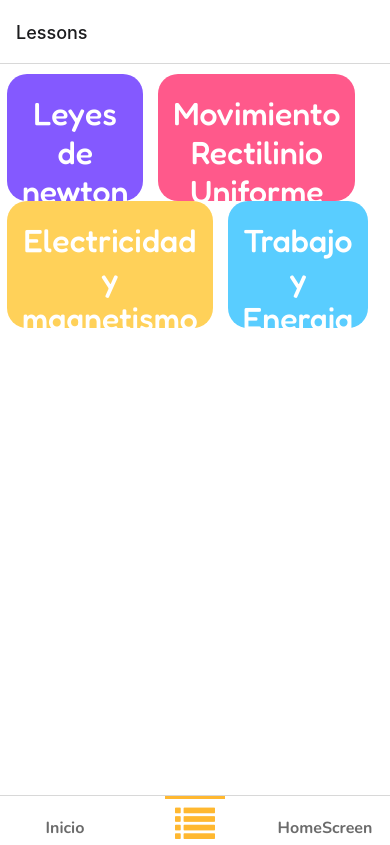
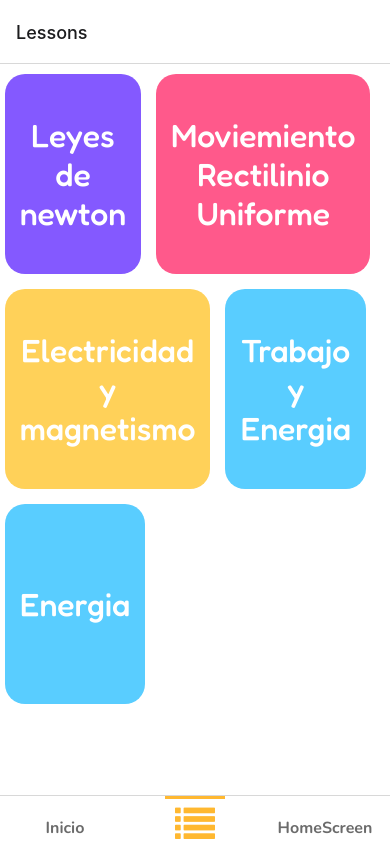
Before and after one commit to CalebGDM/Physum, a React Native app: screen /LessonsStack in a window 390 px wide. Built offline with nearby package versions, Linux system fonts and the light colour scheme; grey boxes are pictures that could not be loaded; what expo-linking would draw is missing.

Commit message:
fix: Fixed a lot of bugs bugs fiexed: 	-added dynamic nums of rows on quiz questions 	-changed custombutton margins 	-fixed errors on lessons list 	-improved lessonsPreview list

```diff
--- a/assets/data/lessons.ts
+++ b/assets/data/lessons.ts
@@ -7,7 +7,7 @@ export default [
     },
     {
         id: '1',
-        lessonName: 'Movimiento Rectilinio Uniforme',
+        lessonName: 'Moviemiento Rectilinio Uniforme',
         color: '#FF598B',
         imageUri: 'https://cdn.pixabay.com/photo/2020/03/25/12/33/apple-4967157_960_720.png'
     },
@@ -23,4 +23,10 @@ export default [
         color: '#59CDFF',
         imageUri: 'https://cdn.pixabay.com/photo/2020/03/25/12/33/apple-4967157_960_720.png'
     },
+    {
+        id: '4',
+        lessonName: 'Energia',
+        color: '#59CDFF',
+        imageUri: 'https://cdn.pixabay.com/photo/2020/03/25/12/33/apple-4967157_960_720.png'
+    },
 ]
--- a/assets/data/topicInfo.ts
+++ b/assets/data/topicInfo.ts
@@ -3,9 +3,9 @@ export default [
         id: 1,
         info:`# Primera Ley o Ley de la inercia
 
+
 La primera ley del movimiento rebate la idea aristotélica de que un cuerpo solo puede mantenerse en movimiento **si se le aplica una fuerza**. Newton expone que:
 
-    Corpus omne perseverare in statu suo quiescendi vel movendi uniformiter in directum, nisi quatenus illud a viribus impressis cogitur statum suum mutare.
 
     Todo cuerpo continúa en su estado de reposo o movimiento uniforme en línea recta, no muy lejos de las fuerzas impresas a cambiar su posición.
 
--- a/src/components/CustomButtom/CustomButtom.tsx
+++ b/src/components/CustomButtom/CustomButtom.tsx
@@ -41,7 +41,7 @@ const styles = StyleSheet.create({
         alignSelf: 'center',
         justifyContent: 'center',
         alignItems: 'center',
-        marginVertical: 60
+        marginBottom: 30,
     },
 })
 
--- a/src/components/FooterList/FooterList.tsx
+++ b/src/components/FooterList/FooterList.tsx
@@ -1,31 +1,59 @@
-import { Pressable, StyleSheet, Text, TouchableOpacity, View } from 'react-native'
-import React, { useState } from 'react'
-import Colors from '../../constants/Colors'
-import { getTheme } from '../Themed'
-import { NormalText } from '../../constants/Texts'
+import {
+  Pressable,
+  StyleSheet,
+  Text,
+  TouchableOpacity,
+  View,
+} from "react-native";
+import React, { useState } from "react";
+import Colors from "../../constants/Colors";
+import { getTheme } from "../Themed";
+import { NormalText } from "../../constants/Texts";
+import { useNavigation } from "@react-navigation/native";
 
 const FooterList = () => {
-    const [isCliked, setIsClicked] = useState(false)
-    const theme = getTheme()
+  const [isCliked, setIsClicked] = useState(false);
+  const theme = getTheme();
+  const navigation = useNavigation()
+  const onSeeMore = () => {
+    navigation.navigate('LessonsStack',{screen: 'Lessons', initial: false})
+  }
+  return (
+    <Pressable
+      style={[
+        styles.container,
+        { borderColor: Colors[theme].primary[400] },
+        isCliked ? { backgroundColor: Colors[theme].primary[400] } : null,
+      ]}
+      onPressIn={() => setIsClicked(true)}
+      onPress={onSeeMore}
+      onPressOut={() => setIsClicked(false)}
+    >
+      <Text
+        style={[
+          isCliked
+            ? { color: Colors[theme].primary[900] }
+            : { color: Colors[theme].primary[400] },
+          NormalText.Regular,
+        ]}
+      >
+        Ver más...
+      </Text>
+    </Pressable>
+  );
+};
 
-  return (
-    <Pressable style={[styles.container, {borderColor: Colors[theme].primary[400]},isCliked ?{backgroundColor: Colors[theme].primary[400]} : null]} onPressIn={() => setIsClicked(true)} onPressOut={() => setIsClicked(false)}>
-      <Text style={[isCliked ? {color: Colors[theme].primary[900]} : {color: Colors[theme].primary[400]}, NormalText.Regular]}>Ver más...</Text>
-    </Pressable>
-  )
-}
-
-export default FooterList
+export default FooterList;
 
 const styles = StyleSheet.create({
   container: {
     width: 120,
     height: 50,
-        justifyContent: 'center',
-        alignItems: 'center',
+    justifyContent: "center",
+    alignItems: "center",
     borderRadius: 40,
     marginTop: 100,
     borderWidth: 2,
-        marginRight: 20
-    }
-})
+    marginRight: 20,
+  },
+});
--- a/src/components/Lesson/Lesson.tsx
+++ b/src/components/Lesson/Lesson.tsx
@@ -16,12 +16,12 @@ const Lesson = ({lesson}: LessonPorps) => {
     }
   return (
     <TouchableOpacity style={[styles.container, {backgroundColor: lesson.color}]} onPress={onLessonPressed}>
-        <Text>
+        <Text style={styles.text}>
         {
-            words.map((item, index) => (<Text style={[Title.Secondary, styles.text]} numberOfLines={3}>{ item + '\n'}</Text>))
+            words.map((item, index) => (<Text style={[Title.Secondary]} numberOfLines={3} >{ item + '\n'}</Text>))
         }
         </Text>
-        <Image style={styles.image} source={{uri: lesson.imageUri}}/>
+
 
     </TouchableOpacity>
   )
--- a/src/components/Lesson/StyleLesson.ts
+++ b/src/components/Lesson/StyleLesson.ts
@@ -2,16 +2,18 @@ import {Dimensions, StyleSheet} from 'react-native'
 const width = Dimensions.get('window').width
 export const styles = StyleSheet.create({
     container: {
-        maxWidth: width/1.8,
-        alignSelf: 'flex-start',
+        maxWidth: width / 1.8,
+        height: 200,
         borderRadius: 20,
         paddingVertical: 20,
         paddingHorizontal: 15,
         alignItems: 'center',
         marginRight: 15,
-        justifyContent: 'space-between',
+        justifyContent: 'center',
+        marginBottom: 15
     },
     text: {
+
         color: 'white',
         textAlign: 'center',
     },
--- a/src/components/LessonPreview/StylesLessonPreview.ts
+++ b/src/components/LessonPreview/StylesLessonPreview.ts
@@ -4,15 +4,15 @@ const width = Dimensions.get('window').width
 
 export const styles = StyleSheet.create({
     container: {
-        width: width/1.7,
-        aspectRatio: 8/10,
+        width: width/1.6,
+        aspectRatio: 3/4,
         borderRadius: 20,
         paddingVertical: 20,
         paddingHorizontal: 15,
         alignItems: 'center',
         marginRight: 30,
         justifyContent: 'space-between',
-        marginBottom: 100,
+        marginBottom: 10,
     },
     text: {
         color: 'white',
--- a/src/screens/LessonsScreen/LessonsScreen.tsx
+++ b/src/screens/LessonsScreen/LessonsScreen.tsx
@@ -1,28 +1,35 @@
-import { View, Text, FlatList } from 'react-native'
-import React from 'react'
-import Lesson from '../../components/Lesson'
-import lessons from '../../../assets/data/lessons'
-import { getTheme } from '../../components/Themed'
-import { GStyles } from '../../constants/GeneralStyles'
-import Colors from '../../constants/Colors'
-import useApplyHeaderWorkaround from '../../../hooks/useAplyHeaderWorks'
-import { useNavigation } from '@react-navigation/native'
+import { View, Text, FlatList, ScrollView, StyleSheet } from "react-native";
+import React, { useState } from "react";
+import Lesson from "../../components/Lesson";
+import lessons from "../../../assets/data/lessons";
+import { getTheme } from "../../components/Themed";
+import { GStyles } from "../../constants/GeneralStyles";
+import Colors from "../../constants/Colors";
+import useApplyHeaderWorkaround from "../../../hooks/useAplyHeaderWorks";
+import { useNavigation } from "@react-navigation/native";
 
 const LessonsScreen = () => {
-  const theme = getTheme()
-  const navigation = useNavigation()
-  useApplyHeaderWorkaround(navigation.setOptions)
+  const theme = getTheme();
+  const navigation = useNavigation();
+  useApplyHeaderWorkaround(navigation.setOptions);
+  const [renderIndex, setRenderIndex] = useState(0)
   return (
-    <View style={[GStyles.screen, {backgroundColor: Colors[theme].background, alignItems: 'center'}]}>
-        <FlatList
-            data={lessons}
-            numColumns={2}
-            renderItem={({item}) => <Lesson lesson={item}/>}
-        />
-
+    <View
+      style={[GStyles.screen, { backgroundColor: Colors[theme].background, alignItems: 'center'}]}
+    >
+      <FlatList
+        data={lessons}
+        renderItem={({item}) => <Lesson lesson={item}/>}
+        numColumns={2}
+        showsVerticalScrollIndicator={false}
+      />
 
     </View>
-  )
-}
+  );
+};
 
-export default LessonsScreen
+const styles = StyleSheet.create({
+
+});
+
+export default LessonsScreen;
--- a/src/screens/QuizEndScreen/QuizEndScreen.tsx
+++ b/src/screens/QuizEndScreen/QuizEndScreen.tsx
@@ -1,50 +1,77 @@
-import { View, Text, Image, StyleSheet } from 'react-native'
-import React from 'react'
-import { LessonStackParamList, RootStackParamList } from '../../../types'
-import { GStyles } from '../../constants/GeneralStyles'
-import { getTheme } from '../../components/Themed'
-import Colors from '../../constants/Colors'
-import huskiHappy from '../../../assets/images/huski-happy.png'
-import huskiSad from '../../../assets/images/huski-sad.png'
-import { Title } from '../../constants/Texts'
-import CustomButtom from '../../components/CustomButtom'
-import useApplyHeaderWorkaround from '../../../hooks/useAplyHeaderWorks'
+import { View, Text, Image, StyleSheet } from "react-native";
+import React from "react";
+import { LessonStackParamList, RootStackParamList } from "../../../types";
+import { GStyles } from "../../constants/GeneralStyles";
+import { getTheme } from "../../components/Themed";
+import Colors from "../../constants/Colors";
+import huskiHappy from "../../../assets/images/huski-happy.png";
+import huskiSad from "../../../assets/images/huski-sad.png";
+import { Title } from "../../constants/Texts";
+import CustomButtom from "../../components/CustomButtom";
+import useApplyHeaderWorkaround from "../../../hooks/useAplyHeaderWorks";
 
-
-const QuizEndScreen = ({route, navigation}: RootStackParamList<"QuizEnd">) => {
-  const {numberOfQuestions, numberOfCorrectAnswers} = route.params
+const QuizEndScreen = ({
+  route,
+  navigation,
+}: RootStackParamList<"QuizEnd">) => {
+  const { numberOfQuestions, numberOfCorrectAnswers } = route.params;
   const theme = getTheme();
-  const percentage = (numberOfCorrectAnswers / numberOfQuestions) * 100
-  const isHappy = percentage > 70
-  const happyText = 'Eres muy bueno 🎉'
-  const sadText = 'Puedes hacerlo mejor...'
-  useApplyHeaderWorkaround(navigation.setOptions)
+  const percentage = (numberOfCorrectAnswers / numberOfQuestions) * 100;
+  const isHappy = percentage > 70;
+  const happyText = "Eres muy bueno 🎉";
+  const sadText = "Puedes hacerlo mejor...";
+  useApplyHeaderWorkaround(navigation.setOptions);
 
   const onContinue = () => {
-    navigation.navigate('Topics')
-  }
+    navigation.navigate("Topics");
+  };
 
   return (
-    <View style={[GStyles.screen, {backgroundColor: Colors[theme].background, alignItems: 'center'}]}>
+    <View
+      style={[
+        GStyles.screen,
+        { backgroundColor: Colors[theme].background, alignItems: "center" },
+      ]}
+    >
       <Image
         source={isHappy ? huskiHappy : huskiSad}
         style={styles.image}
-        resizeMode={'contain'}
+        resizeMode={"contain"}
       />
-      <Text style={[Title.Section, {color: Colors[theme].neutral[500]}]}>{isHappy ? happyText : sadText}</Text>
-      <Text style={[Title.Principal, {fontSize: 80, color: isHappy ? Colors[theme].primary[500] : Colors[theme].tertiary[500]}]}>{percentage}%</Text>
-      <Text style={[Title.Secondary, {color: Colors[theme].neutral[100]}]}>{numberOfCorrectAnswers} / {numberOfQuestions}</Text>
-      <CustomButtom text='Continuar' color={Colors[theme].primary[500]} onPress={onContinue}/>
+      <Text style={[Title.Section, { color: Colors[theme].neutral[500] }]}>
+        {isHappy ? happyText : sadText}
+      </Text>
+      <Text
+        style={[
+          Title.Principal,
+          {
+            fontSize: 80,
+            color: isHappy
+              ? Colors[theme].primary[500]
+              : Colors[theme].tertiary[500],
+          },
+        ]}
+      >
+        {percentage}%
+      </Text>
+      <Text style={[Title.Secondary, { color: Colors[theme].neutral[100], marginBottom:10 }]}>
+        {numberOfCorrectAnswers} / {numberOfQuestions}
+      </Text>
+      <CustomButtom
+        text="Continuar"
+        color={Colors[theme].primary[500]}
+        onPress={onContinue}
+      />
     </View>
-  )
-}
+  );
+};
 
 const styles = StyleSheet.create({
-  image:{
-    height: '50%',
+  image: {
+    height: "45%",
     aspectRatio: 1,
-    marginBottom: 30
-  }
-})
+    marginBottom: 30,
+  },
+});
 
-export default QuizEndScreen
+export default QuizEndScreen;
```
Also changed, not shown: src/screens/QuizScreen/QuizScreen.tsx (+8 -4 lines), src/screens/TopicScreen/TopicScreen.tsx (+12 -6 lines). Lines whose indentation alone changed are shown as unchanged.
